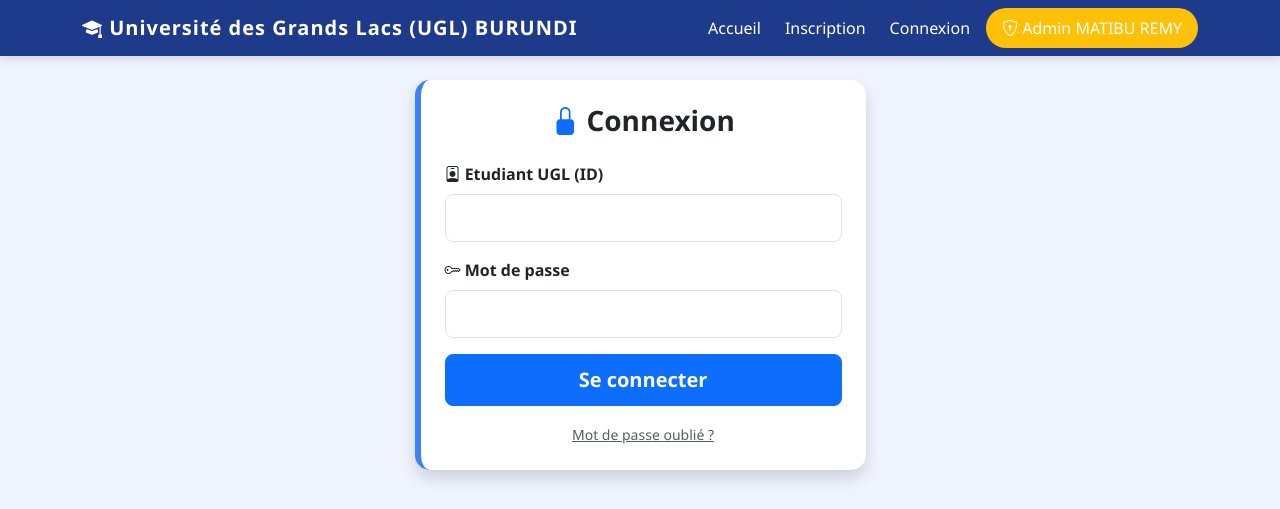
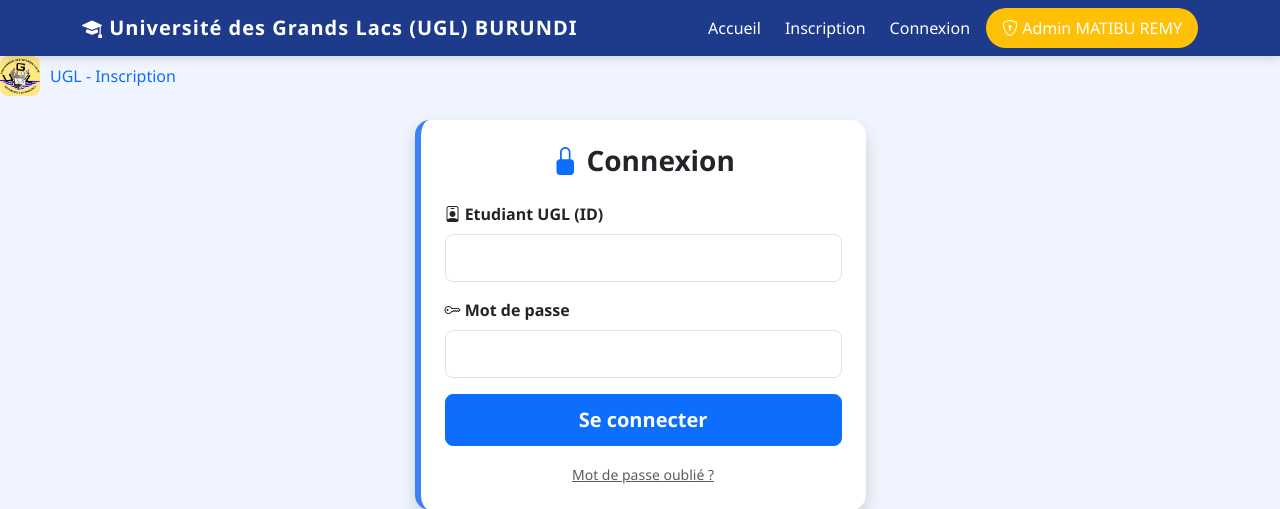
Before and after one commit to matiburemy-art/inscription-etudiant, a Flask app: page /login in a window 1280 px wide. Shown: the top 509 px of the page. Run offline with Flask 3, Linux system fonts and the light colour scheme; some libraries are stand-ins or nearby versions.

Commit message:
Update base.html

```diff
--- a/templates/base.html
+++ b/templates/base.html
@@ -1,6 +1,13 @@
 <!DOCTYPE html>
 <html lang="fr">
 <head>
+  <head>
+    <meta charset="UTF-8">
+    <title>UGL BURUNDI</title>
+    <link rel="manifest" href="{{ url_for('static', filename='manifest.json') }}">
+    <link rel="icon" href="{{ url_for('static', filename='icon-192.png') }}">
+  </head>
+
     <meta charset="UTF-8">
     <meta name="viewport" content="width=device-width, initial-scale=1.0">
     <title>{% block title %}UGL - INSCRIPTION EN LIGNE{% endblock %}</title>
@@ -33,6 +40,14 @@
             </div>
         </div>
     </nav>
+    <nav>
+        <a href="/" style="display:flex; align-items:center; gap:10px; text-decoration:none;">
+          <img src="{{ url_for('static', filename='icon-192.png') }}"
+               alt="UGL"
+               style="height:40px; width:40px; border-radius:8px;">
+          <span>UGL - Inscription</span>
+        </a>
+      </nav>
 
     <div class="container my-4">
         {% with messages = get_flashed_messages(with_categories=true) %}
```
